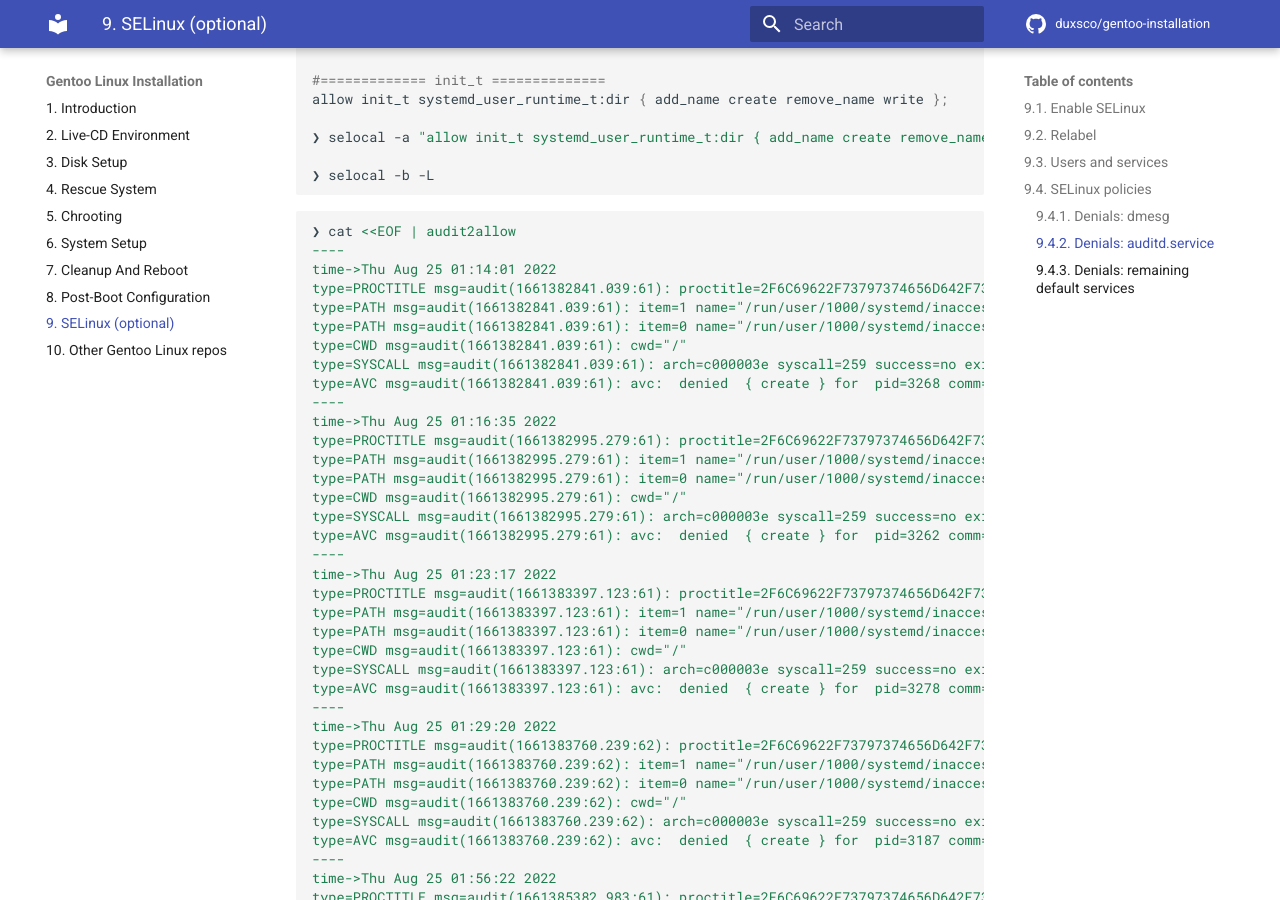
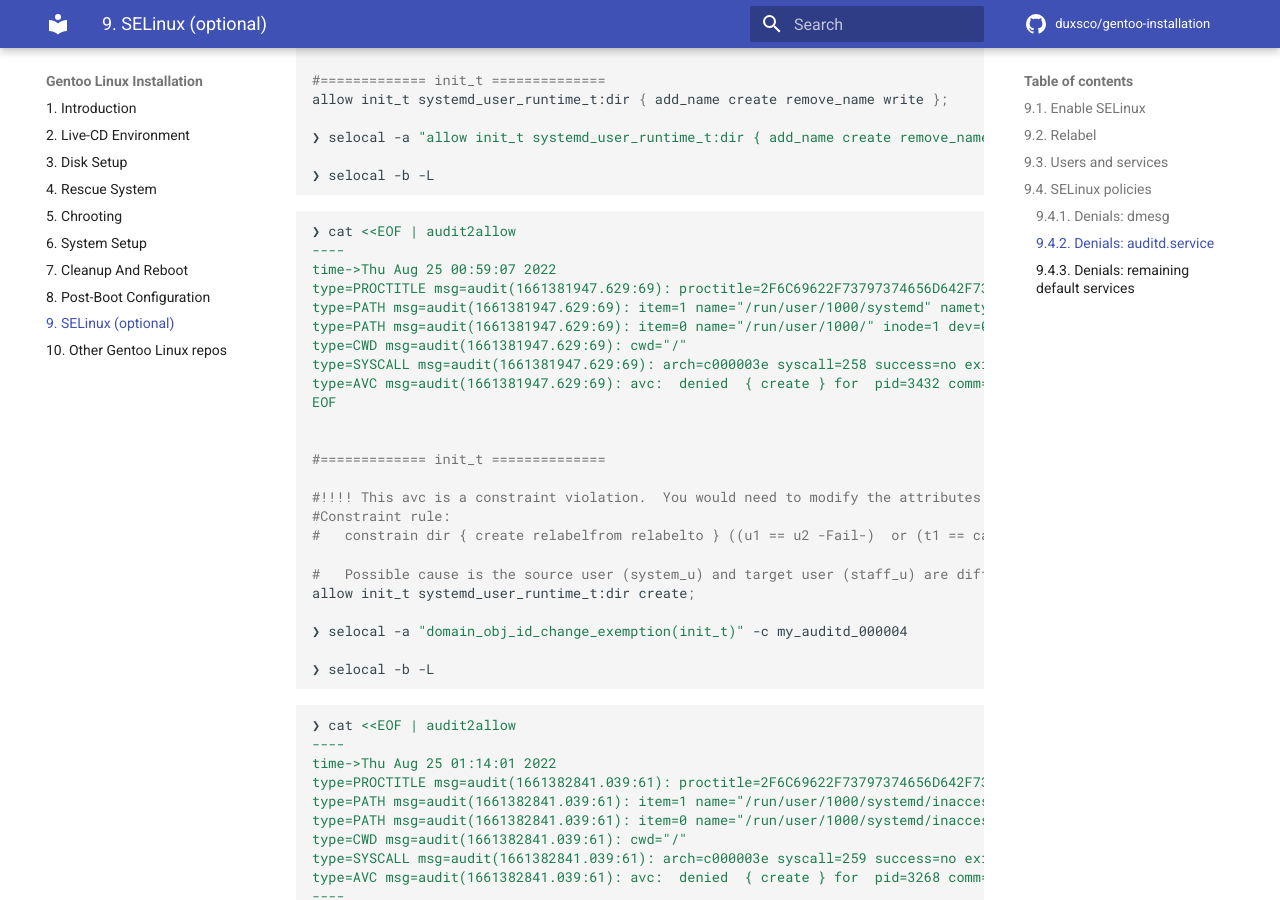
Before and after one commit to duxsco/gentoo-installation, an MkDocs documentation site: the page built from docs/selinux.md, in a window 1280 px wide and 900 px high, scrolled down 9600 px. Built offline with MkDocs 1.6.1 and Material for MkDocs 9.7.7, drawn with Linux system fonts in a browser that asks for light colours; comment, search, counter and statistics services are not loaded.

Commit message:
Revert "Remove constraint violation obsolete due to disabled UBAC"
This reverts commit d8976431df6194fe47ed583195623c0d436ccbcb.

````diff
--- a/docs/selinux.md
+++ b/docs/selinux.md
@@ -507,6 +507,33 @@ allow init_t systemd_user_runtime_t:dir { add_name create remove_name write };
 ```bash
 ❯ cat <<EOF | audit2allow
 ----
+time->Thu Aug 25 00:59:07 2022
+type=PROCTITLE msg=audit(1661381947.629:69): proctitle=2F6C69622F73797374656D642F73797374656D64002D2D75736572
+type=PATH msg=audit(1661381947.629:69): item=1 name="/run/user/1000/systemd" nametype=CREATE cap_fp=0 cap_fi=0 cap_fe=0 cap_fver=0 cap_frootid=0
+type=PATH msg=audit(1661381947.629:69): item=0 name="/run/user/1000/" inode=1 dev=00:38 mode=040700 ouid=1000 ogid=1000 rdev=00:00 obj=staff_u:object_r:user_runtime_t:s0 nametype=PARENT cap_fp=0 cap_fi=0 cap_fe=0 cap_fver=0 cap_frootid=0
+type=CWD msg=audit(1661381947.629:69): cwd="/"
+type=SYSCALL msg=audit(1661381947.629:69): arch=c000003e syscall=258 success=no exit=-13 a0=ffffff9c a1=559df6213ea0 a2=1ed a3=60ed288b719f5baa items=2 ppid=1 pid=3432 auid=1000 uid=1000 gid=1000 euid=1000 suid=1000 fsuid=1000 egid=1000 sgid=1000 fsgid=1000 tty=(none) ses=2 comm="systemd" exe="/lib/systemd/systemd" subj=system_u:system_r:init_t:s0 key=(null)
+type=AVC msg=audit(1661381947.629:69): avc:  denied  { create } for  pid=3432 comm="systemd" name="systemd" scontext=system_u:system_r:init_t:s0 tcontext=staff_u:object_r:systemd_user_runtime_t:s0 tclass=dir permissive=0
+EOF
+
+
+#============= init_t ==============
+
+#!!!! This avc is a constraint violation.  You would need to modify the attributes of either the source or target types to allow this access.
+#Constraint rule:
+#	constrain dir { create relabelfrom relabelto } ((u1 == u2 -Fail-)  or (t1 == can_change_object_identity -Fail-) ); Constraint DENIED
+
+#	Possible cause is the source user (system_u) and target user (staff_u) are different.
+allow init_t systemd_user_runtime_t:dir create;
+
+❯ selocal -a "domain_obj_id_change_exemption(init_t)" -c my_auditd_000004
+
+❯ selocal -b -L
+```
+
+```bash
+❯ cat <<EOF | audit2allow
+----
 time->Thu Aug 25 01:14:01 2022
 type=PROCTITLE msg=audit(1661382841.039:61): proctitle=2F6C69622F73797374656D642F73797374656D64002D2D75736572
 type=PATH msg=audit(1661382841.039:61): item=1 name="/run/user/1000/systemd/inaccessible/reg" nametype=CREATE cap_fp=0 cap_fi=0 cap_fe=0 cap_fver=0 cap_frootid=0
````
